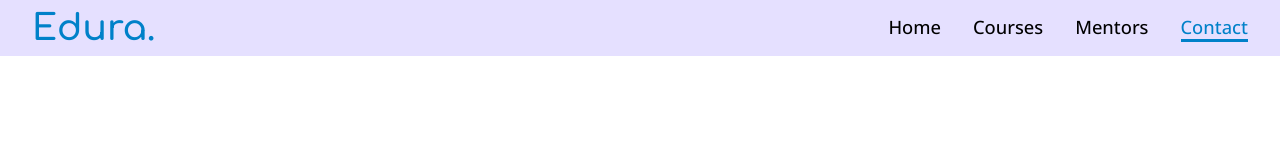
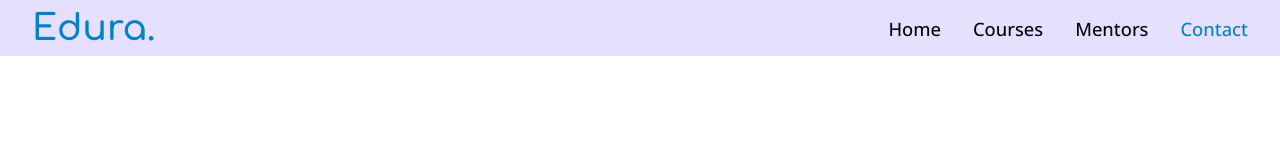
Before and after one commit to SatyajeetGhosh/E-Learning-Platform, a plain HTML site: page contact.html in a window 1280 px wide. Shown: the top 160 px of the page. Drawn offline with nearby package versions, Linux system fonts and the light colour scheme.

Commit message:
Update contact.css

```diff
--- a/contact.css
+++ b/contact.css
@@ -60,7 +60,6 @@ nav .nav-links ul li a{
 
 nav .nav-links ul li a:hover, nav .nav-links ul li .default {
     color: #0081C9;
-    border-bottom: 3px solid #0081C9;
 }
 
 /* Main Content */
```
